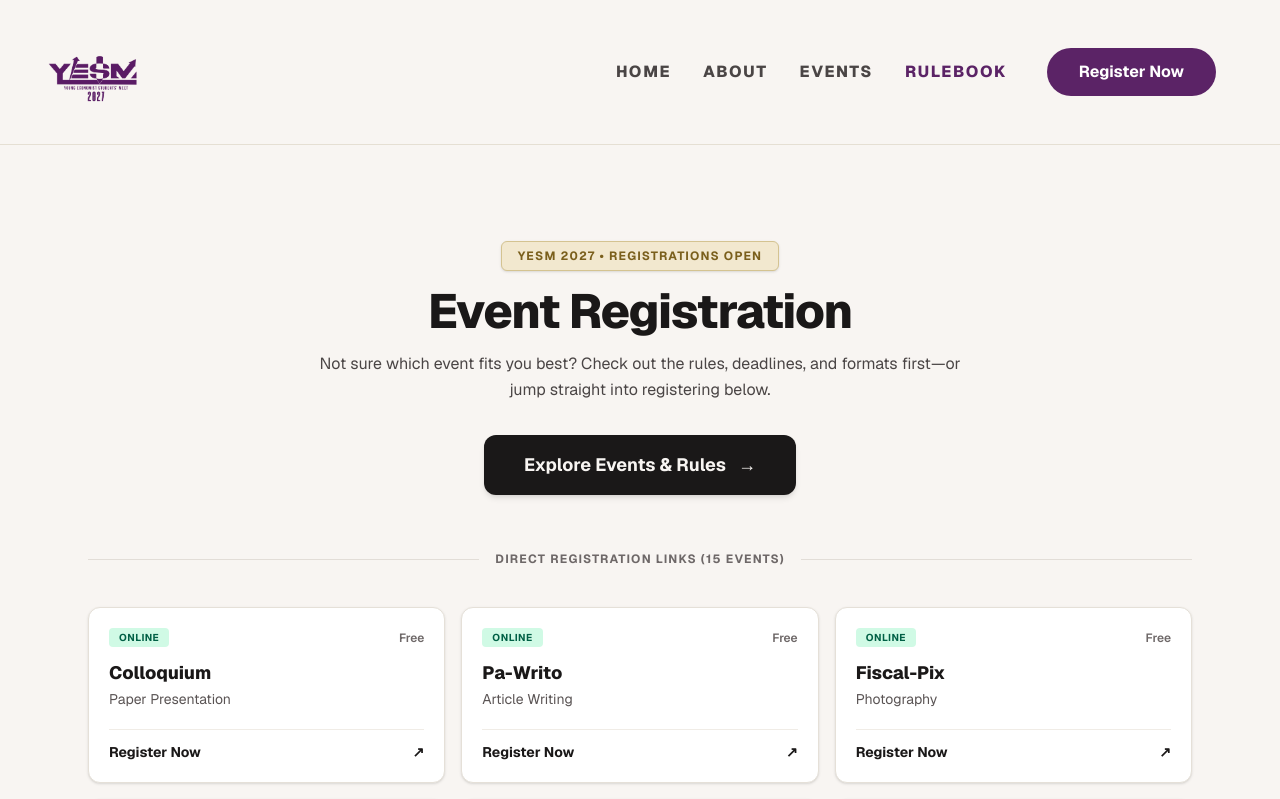
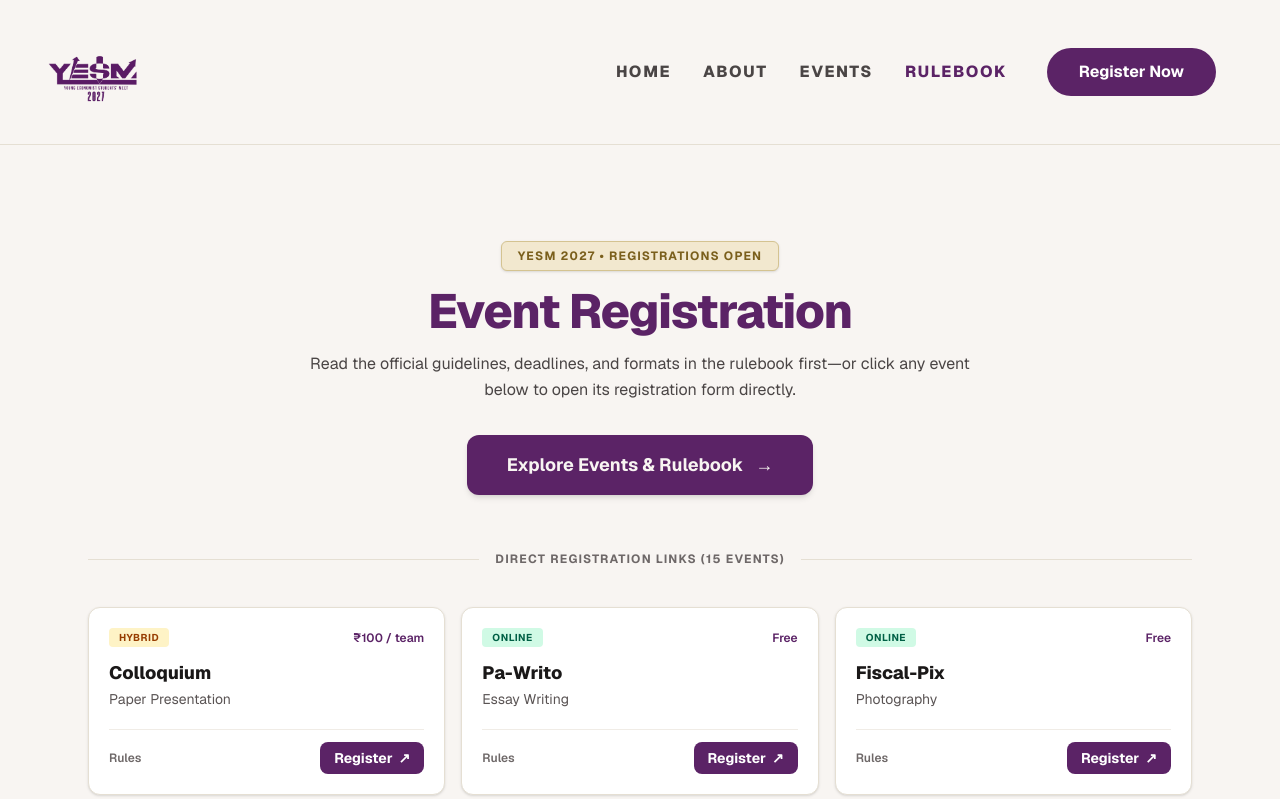
Before and after one commit to Sagniiiik/yesm-2026, a Next.js app: page /register in a window 1280 px wide. Shown: the top 799 px of the page. Built offline with nearby package versions, Linux system fonts and the light colour scheme.

Commit message:
register again

```diff
--- a/app/register/page.tsx
+++ b/app/register/page.tsx
@@ -93,26 +93,285 @@
 //   );
 // }
 
+
+
+
+
+
+
+
+//WORKING REGISTRATION CODE
+
+
+
+
+
+
+
+// import Link from "next/link";
+// import Navbar from "../../components/navbar";
+// import Footer from "../../components/footer";
+
+// const registrationEvents = [
+//   { id: "colloquium", mode: "ONLINE", title: "Colloquium", subtitle: "Paper Presentation", cost: "Free", formUrl: "https://forms.gle/xiFF6mHYc4R93SuQ9" },
+//   { id: "pa-writo", mode: "ONLINE", title: "Pa-Writo", subtitle: "Article Writing", cost: "Free", formUrl: "https://docs.google.com/forms/d/e/1FAIpQLSfc8_xgJ4Zm7XZzj0XScu7M8YVP3Vt-R9ilQ3eE7CljkOFixg/viewform?usp=preview" },
+//   { id: "fiscal-pix", mode: "ONLINE", title: "Fiscal-Pix", subtitle: "Photography", cost: "Free", formUrl: "https://docs.google.com/forms/d/e/1FAIpQLSfVBbILhPMKjkRUvib7lkYqXzNLmQJfWPTgxB44jMsnelxIkg/viewform?usp=header" },
+//   { id: "focalibre", mode: "ONLINE", title: "Focalibre", subtitle: "Short Film Making", cost: "Free", formUrl: "https://docs.google.com/forms/d/e/1FAIpQLSciIfMAWOXf5Q7vIOi5BaWAuYNJsFSI841JbSRISp8AwXoGcw/viewform?usp=publish-editor" },
+//   { id: "artflation", mode: "ONLINE", title: "Artflation", subtitle: "Poster Making", cost: "Free", formUrl: "https://docs.google.com/forms/d/e/1FAIpQLSdaHAJQvwMA6-ysAOwgxSThjWeAu0rdHl2inqRB9gtrisaIZw/viewform?usp=publish-editor" },
+//   { id: "econmotion", mode: "ONLINE", title: "Econmotion", subtitle: "Reel Making", cost: "Free", formUrl: "https://forms.gle/hBf9dPugc7ipzs4R9" },
+//   { id: "memesis", mode: "ONLINE", title: "Memesis", subtitle: "Meme Making", cost: "Free", formUrl: "https://docs.google.com/forms/d/e/1FAIpQLScAiWBFJQfdOydkB5hh44pgwnhQPdSbH3FkozitVichYpqNIA/viewform?usp=header" },
+//   { id: "equizilibrium", mode: "OFFLINE", title: "Equizilibrium", subtitle: "Quiz Competition", cost: "₹150 / team", formUrl: "https://forms.gle/tc3X3Sx5GNEhPkPRA" },
+//   { id: "ecogency", mode: "OFFLINE", title: "Ecogency", subtitle: "Oxford Style Debate", cost: "₹150/p | ₹300/team", formUrl: "https://docs.google.com/forms/d/1TwkM-_o1gYBB_bJdC1SJuqhSZeoaysdqh65fcX4C3H4/edit" },
+//   { id: "conferencia", mode: "OFFLINE", title: "Conferencia", subtitle: "Committee Simulation", cost: "Fees Apply", formUrl: "https://docs.google.com/forms/d/e/1FAIpQLSeccjgRP6Re0bSkpYGzYTSETqgi05J3jbbKE4QDNi-9OYCfiA/viewform?usp=publish-editor" },
+//   { id: "pitching-it", mode: "OFFLINE", title: "Pitching It", subtitle: "Shark Tank", cost: "Free", formUrl: "https://forms.gle/NibqJtaYLGA4WDGJ7" },
+//   { id: "resolving-it", mode: "OFFLINE", title: "Resolving It", subtitle: "Case Study", cost: "Free", formUrl: "https://forms.gle/5j3P6ADGWxVZGHbe9" },
+//   { id: "proffing-it", mode: "HYBRID", title: "Proffing-It", subtitle: "Mock Classroom", cost: "Free", formUrl: "https://forms.gle/t5kwivrFQ6qebFh58" },
+//   { id: "bid-o-nomics", mode: "OFFLINE", title: "Bid-o-nomics", subtitle: "The Eco-Nomic Auction", cost: "₹200 / team", formUrl: "https://docs.google.com/forms/d/e/1FAIpQLSey0VxoU0l8LVkRguguAD7XSCENEm_cO2FYl25iaCGf13iTgw/viewform?usp=publish-editor" },
+//   { id: "chaturanga", mode: "OFFLINE", title: "Chaturanga", subtitle: "Chess Tournament", cost: "₹100 / player", formUrl: "https://forms.cloud.microsoft/r/uqJeAxxJNv?embed=true" },
+// ];
+
+
+
+
+// export default function Register() {
+//   return (
+//     <div className="min-h-screen bg-[#F8F5F2] text-[#2A2626] flex flex-col font-sans">
+//       <Navbar />
+
+//       <main className="flex-1 max-w-6xl w-full mx-auto px-6 py-16 md:py-24">
+//         {/* Header & Big Explore Events CTA */}
+//         <div className="text-center max-w-2xl mx-auto mb-14">
+//           <div className="inline-block bg-[#F2E8CF] border border-[#D4C391] text-[#7A5F1C] px-4 py-1.5 rounded-md text-xs font-bold tracking-widest uppercase mb-4 shadow-sm">
+//             YESM 2027 • Registrations Open
+//           </div>
+//           <h1 className="text-4xl md:text-5xl font-extrabold text-[#1A1818] mb-4 tracking-tight">
+//             Event Registration
+//           </h1>
+//           <p className="text-[#4A4545] leading-relaxed mb-8">
+//             Not sure which event fits you best? Check out the rules, deadlines, and formats first—or jump straight into registering below.
+//           </p>
+
+//           {/* Big Top Button -> Leads to Events Section */}
+//           <Link
+//             href="/#events"
+//             className="inline-flex items-center justify-center gap-3 w-full sm:w-auto px-10 py-4 bg-[#1A1818] text-[#F8F5F2] hover:bg-[#332F2F] font-bold text-base md:text-lg rounded-xl shadow-md hover:shadow-lg transition-all duration-200 active:scale-[0.99]"
+//           >
+//             <span>Explore Events &amp; Rules</span>
+//             <span aria-hidden="true">→</span>
+//           </Link>
+//         </div>
+
+//         {/* Divider */}
+//         <div className="flex items-center gap-4 mb-10">
+//           <div className="h-px bg-[#E2DDD7] flex-1" />
+//           <span className="text-xs font-bold uppercase tracking-widest text-[#6E6868]">
+//             Direct Registration Links (15 Events)
+//           </span>
+//           <div className="h-px bg-[#E2DDD7] flex-1" />
+//         </div>
+
+//         {/* All Events Grid as Direct Form Buttons */}
+//         <div className="grid grid-cols-1 sm:grid-cols-2 lg:grid-cols-3 gap-4">
+//           {registrationEvents.map((event) => (
+//             <a
+//               key={event.id}
+//               href={event.formUrl}
+//               target="_blank"
+//               rel="noopener noreferrer"
+//               className="group flex flex-col justify-between p-5 bg-white border border-[#E5E0D8] hover:border-[#1A1818] rounded-xl shadow-sm hover:shadow-md transition-all duration-200"
+//             >
+//               <div>
+//                 <div className="flex items-center justify-between gap-2 mb-3">
+//                   <span
+//                     className={`text-[10px] font-bold uppercase tracking-wider px-2.5 py-0.5 rounded ${
+//                       event.mode === "ONLINE"
+//                         ? "bg-emerald-100 text-emerald-800"
+//                         : event.mode === "HYBRID"
+//                         ? "bg-amber-100 text-amber-800"
+//                         : "bg-stone-200 text-stone-800"
+//                     }`}
+//                   >
+//                     {event.mode}
+//                   </span>
+//                   <span className="text-xs font-semibold text-[#6E6868]">
+//                     {event.cost}
+//                   </span>
+//                 </div>
+
+//                 <h2 className="text-lg font-extrabold text-[#1A1818] group-hover:underline">
+//                   {event.title}
+//                 </h2>
+//                 <p className="text-sm text-[#5A5454] mt-0.5">
+//                   {event.subtitle}
+//                 </p>
+//               </div>
+
+//               <div className="mt-5 pt-3 border-t border-[#F0ECE6] flex items-center justify-between text-sm font-bold text-[#1A1818]">
+//                 <span>Register Now</span>
+//                 <span className="transform group-hover:translate-x-1 transition-transform">
+//                   ↗
+//                 </span>
+//               </div>
+//             </a>
+//           ))}
+//         </div>
+//       </main>
+
+//       <Footer />
+//     </div>
+//   );
+// }
+
+
+
+
 import Link from "next/link";
 import Navbar from "../../components/navbar";
 import Footer from "../../components/footer";
 
 const registrationEvents = [
-  { id: "colloquium", mode: "ONLINE", title: "Colloquium", subtitle: "Paper Presentation", cost: "Free", formUrl: "https://forms.gle/xiFF6mHYc4R93SuQ9" },
-  { id: "pa-writo", mode: "ONLINE", title: "Pa-Writo", subtitle: "Article Writing", cost: "Free", formUrl: "https://docs.google.com/forms/d/e/1FAIpQLSfc8_xgJ4Zm7XZzj0XScu7M8YVP3Vt-R9ilQ3eE7CljkOFixg/viewform?usp=preview" },
-  { id: "fiscal-pix", mode: "ONLINE", title: "Fiscal-Pix", subtitle: "Photography", cost: "Free", formUrl: "https://docs.google.com/forms/d/e/1FAIpQLSfVBbILhPMKjkRUvib7lkYqXzNLmQJfWPTgxB44jMsnelxIkg/viewform?usp=header" },
-  { id: "focalibre", mode: "ONLINE", title: "Focalibre", subtitle: "Short Film Making", cost: "Free", formUrl: "https://docs.google.com/forms/d/e/1FAIpQLSciIfMAWOXf5Q7vIOi5BaWAuYNJsFSI841JbSRISp8AwXoGcw/viewform?usp=publish-editor" },
-  { id: "artflation", mode: "ONLINE", title: "Artflation", subtitle: "Poster Making", cost: "Free", formUrl: "https://docs.google.com/forms/d/e/1FAIpQLSdaHAJQvwMA6-ysAOwgxSThjWeAu0rdHl2inqRB9gtrisaIZw/viewform?usp=publish-editor" },
-  { id: "econmotion", mode: "ONLINE", title: "Econmotion", subtitle: "Reel Making", cost: "Free", formUrl: "https://forms.gle/hBf9dPugc7ipzs4R9" },
-  { id: "memesis", mode: "ONLINE", title: "Memesis", subtitle: "Meme Making", cost: "Free", formUrl: "https://docs.google.com/forms/d/e/1FAIpQLScAiWBFJQfdOydkB5hh44pgwnhQPdSbH3FkozitVichYpqNIA/viewform?usp=header" },
-  { id: "equizilibrium", mode: "OFFLINE", title: "Equizilibrium", subtitle: "Quiz Competition", cost: "₹150 / team", formUrl: "https://forms.gle/tc3X3Sx5GNEhPkPRA" },
-  { id: "ecogency", mode: "OFFLINE", title: "Ecogency", subtitle: "Oxford Style Debate", cost: "₹150/p | ₹300/team", formUrl: "https://docs.google.com/forms/d/1TwkM-_o1gYBB_bJdC1SJuqhSZeoaysdqh65fcX4C3H4/edit" },
-  { id: "conferencia", mode: "OFFLINE", title: "Conferencia", subtitle: "Committee Simulation", cost: "Fees Apply", formUrl: "https://docs.google.com/forms/d/e/1FAIpQLSeccjgRP6Re0bSkpYGzYTSETqgi05J3jbbKE4QDNi-9OYCfiA/viewform?usp=publish-editor" },
-  { id: "pitching-it", mode: "OFFLINE", title: "Pitching It", subtitle: "Shark Tank", cost: "Free", formUrl: "https://forms.gle/NibqJtaYLGA4WDGJ7" },
-  { id: "resolving-it", mode: "OFFLINE", title: "Resolving It", subtitle: "Case Study", cost: "Free", formUrl: "https://forms.gle/5j3P6ADGWxVZGHbe9" },
-  { id: "proffing-it", mode: "HYBRID", title: "Proffing-It", subtitle: "Mock Classroom", cost: "Free", formUrl: "https://forms.gle/t5kwivrFQ6qebFh58" },
-  { id: "bid-o-nomics", mode: "OFFLINE", title: "Bid-o-nomics", subtitle: "The Eco-Nomic Auction", cost: "₹200 / team", formUrl: "https://docs.google.com/forms/d/e/1FAIpQLSey0VxoU0l8LVkRguguAD7XSCENEm_cO2FYl25iaCGf13iTgw/viewform?usp=publish-editor" },
-  { id: "chaturanga", mode: "OFFLINE", title: "Chaturanga", subtitle: "Chess Tournament", cost: "₹100 / player", formUrl: "https://forms.cloud.microsoft/r/uqJeAxxJNv?embed=true" },
+  {
+    id: "colloquium",
+    rulebookHref: "/rulebook#colloquium",
+    mode: "HYBRID",
+    title: "Colloquium",
+    subtitle: "Paper Presentation",
+    cost: "₹100 / team",
+    formUrl: "https://forms.gle/xiFF6mHYc4R93SuQ9", // 👈 Replace with your Colloquium link
+  },
+  {
+    id: "pa-writo",
+    rulebookHref: "/rulebook#pawrito",
+    mode: "ONLINE",
+    title: "Pa-Writo",
+    subtitle: "Essay Writing",
+    cost: "Free",
+    formUrl: "https://docs.google.com/forms/d/e/1FAIpQLSfc8_xgJ4Zm7XZzj0XScu7M8YVP3Vt-R9ilQ3eE7CljkOFixg/viewform?usp=preview", // 👈 Replace with your Pa-Writo link
+  },
+  {
+    id: "fiscal-pix",
+    rulebookHref: "/rulebook#fiscal-pix",
+    mode: "ONLINE",
+    title: "Fiscal-Pix",
+    subtitle: "Photography",
+    cost: "Free",
+    formUrl:
+      "https://docs.google.com/forms/d/e/1FAIpQLSfVBbILhPMKjkRUvib7lkYqXzNLmQJfWPTgxB44jMsnelxIkg/viewform?usp=header",
+  },
+  {
+    id: "focalibre",
+    rulebookHref: "/rulebook#focalibre",
+    mode: "ONLINE",
+    title: "Focalibre",
+    subtitle: "Short Film Making",
+    cost: "Free",
+    formUrl:
+      "https://docs.google.com/forms/d/e/1FAIpQLSciIfMAWOXf5Q7vIOi5BaWAuYNJsFSI841JbSRISp8AwXoGcw/viewform?usp=publish-editor",
+  },
+  {
+    id: "artflation",
+    rulebookHref: "/rulebook#artflation",
+    mode: "ONLINE",
+    title: "Artflation",
+    subtitle: "Poster Making",
+    cost: "Free",
+    formUrl:
+      "https://docs.google.com/forms/d/e/1FAIpQLSdaHAJQvwMA6-ysAOwgxSThjWeAu0rdHl2inqRB9gtrisaIZw/viewform?usp=publish-editor",
+  },
+  {
+    id: "econmotion",
+    rulebookHref: "/rulebook#econmotion",
+    mode: "ONLINE",
+    title: "Econmotion",
+    subtitle: "Reel Making",
+    cost: "Free",
+    formUrl: "https://forms.gle/hBf9dPugc7ipzs4R9",
+  },
+  {
+    id: "memesis",
+    rulebookHref: "/rulebook#memesis",
+    mode: "ONLINE",
+    title: "Memesis",
+    subtitle: "Meme Making",
+    cost: "Free",
+    formUrl:
+      "https://docs.google.com/forms/d/e/1FAIpQLScAiWBFJQfdOydkB5hh44pgwnhQPdSbH3FkozitVichYpqNIA/viewform?usp=header",
+  },
+  {
+    id: "equizilibrium",
+    rulebookHref: "/rulebook#equizilibrium",
+    mode: "OFFLINE",
+    title: "Equizilibrium",
+    subtitle: "Quiz Competition",
+    cost: "₹150 / team",
+    formUrl: "https://forms.gle/tc3X3Sx5GNEhPkPRA",
+  },
+  {
+    id: "ecogency",
+    rulebookHref: "/rulebook#ecogency",
+    mode: "OFFLINE",
+    title: "Ecogency",
+    subtitle: "Oxford Style Debate",
+    cost: "₹150/p | ₹300/team",
+    formUrl:
+      "https://docs.google.com/forms/d/1TwkM-_o1gYBB_bJdC1SJuqhSZeoaysdqh65fcX4C3H4/edit",
+  },
+  {
+    id: "conferencia",
+    rulebookHref: "/rulebook#conferencia",
+    mode: "OFFLINE",
+    title: "Conferencia",
+    subtitle: "Committee Simulation",
+    cost: "Fees Apply",
+    formUrl:
+      "https://docs.google.com/forms/d/e/1FAIpQLSeccjgRP6Re0bSkpYGzYTSETqgi05J3jbbKE4QDNi-9OYCfiA/viewform?usp=publish-editor",
+  },
+  {
+    id: "pitching-it",
+    rulebookHref: "/rulebook#pitching-it",
+    mode: "OFFLINE",
+    title: "Pitching It",
+    subtitle: "Shark Tank",
+    cost: "Free",
+    formUrl: "https://forms.gle/NibqJtaYLGA4WDGJ7",
+  },
+  {
+    id: "resolving-it",
+    rulebookHref: "/rulebook#resolving-it",
+    mode: "OFFLINE",
+    title: "Resolving It",
+    subtitle: "Case Study",
+    cost: "Free",
+    formUrl: "https://forms.gle/5j3P6ADGWxVZGHbe9",
+  },
+  {
+    id: "proffing-it",
+    rulebookHref: "/rulebook#proffing-it",
+    mode: "HYBRID",
+    title: "Proffing-It",
+    subtitle: "Mock Classroom",
+    cost: "Free",
+    formUrl: "https://forms.gle/t5kwivrFQ6qebFh58",
+  },
+  {
+    id: "bid-o-nomics",
+    rulebookHref: "/rulebook#bid-o-nomics",
+    mode: "OFFLINE",
+    title: "Bid-o-nomics",
+    subtitle: "The Eco-Nomic Auction",
+    cost: "₹200 / team",
+    formUrl:
+      "https://docs.google.com/forms/d/e/1FAIpQLSey0VxoU0l8LVkRguguAD7XSCENEm_cO2FYl25iaCGf13iTgw/viewform?usp=publish-editor",
+  },
+  {
+    id: "chaturanga",
+    rulebookHref: "/rulebook#chaturanga",
+    mode: "OFFLINE",
+    title: "Chaturanga",
+    subtitle: "Chess Tournament",
+    cost: "₹100 / player",
+    formUrl: "https://forms.cloud.microsoft/r/uqJeAxxJNv?embed=true",
+  },
 ];
 
 export default function Register() {
@@ -121,46 +380,43 @@ export default function Register() {
       <Navbar />
 
       <main className="flex-1 max-w-6xl w-full mx-auto px-6 py-16 md:py-24">
-        {/* Header & Big Explore Events CTA */}
+        {/* Header & Big Rulebook CTA */}
         <div className="text-center max-w-2xl mx-auto mb-14">
           <div className="inline-block bg-[#F2E8CF] border border-[#D4C391] text-[#7A5F1C] px-4 py-1.5 rounded-md text-xs font-bold tracking-widest uppercase mb-4 shadow-sm">
             YESM 2027 • Registrations Open
           </div>
-          <h1 className="text-4xl md:text-5xl font-extrabold text-[#1A1818] mb-4 tracking-tight">
+          <h1 className="text-4xl md:text-5xl font-extrabold text-[#5B2366] mb-4 tracking-tight">
             Event Registration
           </h1>
           <p className="text-[#4A4545] leading-relaxed mb-8">
-            Not sure which event fits you best? Check out the rules, deadlines, and formats first—or jump straight into registering below.
+            Read the official guidelines, deadlines, and formats in the rulebook first—or click any event below to open its registration form directly.
           </p>
 
-          {/* Big Top Button -> Leads to Events Section */}
+          {/* Big Top Button -> Leads to Official Rulebook */}
           <Link
-            href="/#events"
-            className="inline-flex items-center justify-center gap-3 w-full sm:w-auto px-10 py-4 bg-[#1A1818] text-[#F8F5F2] hover:bg-[#332F2F] font-bold text-base md:text-lg rounded-xl shadow-md hover:shadow-lg transition-all duration-200 active:scale-[0.99]"
+            href="/rulebook"
+            className="inline-flex items-center justify-center gap-3 w-full sm:w-auto px-10 py-4 bg-[#5B2366] text-[#F8F5F2] hover:bg-[#46194F] font-bold text-base md:text-lg rounded-xl shadow-md hover:shadow-lg transition-all duration-200 active:scale-[0.99]"
           >
-            <span>Explore Events &amp; Rules</span>
+            <span>Explore Events &amp; Rulebook</span>
             <span aria-hidden="true">→</span>
           </Link>
         </div>
 
         {/* Divider */}
         <div className="flex items-center gap-4 mb-10">
-          <div className="h-px bg-[#E2DDD7] flex-1" />
+          <div className="h-px bg-[#E5DFD3] flex-1" />
           <span className="text-xs font-bold uppercase tracking-widest text-[#6E6868]">
             Direct Registration Links (15 Events)
           </span>
-          <div className="h-px bg-[#E2DDD7] flex-1" />
+          <div className="h-px bg-[#E5DFD3] flex-1" />
         </div>
 
         {/* All Events Grid as Direct Form Buttons */}
         <div className="grid grid-cols-1 sm:grid-cols-2 lg:grid-cols-3 gap-4">
           {registrationEvents.map((event) => (
-            <a
+            <div
               key={event.id}
-              href={event.formUrl}
-              target="_blank"
-              rel="noopener noreferrer"
-              className="group flex flex-col justify-between p-5 bg-white border border-[#E5E0D8] hover:border-[#1A1818] rounded-xl shadow-sm hover:shadow-md transition-all duration-200"
+              className="group flex flex-col justify-between p-5 bg-white border border-[#E5DFD3] hover:border-[#5B2366] rounded-xl shadow-sm hover:shadow-md transition-all duration-200"
             >
               <div>
                 <div className="flex items-center justify-between gap-2 mb-3">
@@ -170,17 +426,17 @@ export default function Register() {
                         ? "bg-emerald-100 text-emerald-800"
                         : event.mode === "HYBRID"
                         ? "bg-amber-100 text-amber-800"
-                        : "bg-stone-200 text-stone-800"
+                        : "bg-[#F2E8CF] text-[#7A5F1C]"
                     }`}
                   >
                     {event.mode}
                   </span>
-                  <span className="text-xs font-semibold text-[#6E6868]">
+                  <span className="text-xs font-semibold text-[#5B2366]">
                     {event.cost}
                   </span>
                 </div>
 
-                <h2 className="text-lg font-extrabold text-[#1A1818] group-hover:underline">
+                <h2 className="text-lg font-extrabold text-[#1A1818]">
                   {event.title}
                 </h2>
                 <p className="text-sm text-[#5A5454] mt-0.5">
@@ -188,13 +444,27 @@ export default function Register() {
                 </p>
               </div>
 
-              <div className="mt-5 pt-3 border-t border-[#F0ECE6] flex items-center justify-between text-sm font-bold text-[#1A1818]">
-                <span>Register Now</span>
-                <span className="transform group-hover:translate-x-1 transition-transform">
-                  ↗
-                </span>
+              <div className="mt-5 pt-3 border-t border-[#F0ECE6] flex items-center justify-between gap-3 text-sm font-bold">
+                <Link
+                  href={event.rulebookHref}
+                  className="text-xs font-semibold text-[#6E6868] hover:text-[#5B2366] underline-offset-4 hover:underline"
+                >
+                  Rules
+                </Link>
+
+                <a
+                  href={event.formUrl}
+                  target="_blank"
+                  rel="noopener noreferrer"
+                  className="inline-flex items-center gap-1.5 px-3.5 py-1.5 bg-[#5B2366] text-white hover:bg-[#46194F] rounded-lg transition-colors"
+                >
+                  <span>Register</span>
+                  <span className="transform group-hover:translate-x-0.5 transition-transform">
+                    ↗
+                  </span>
+                </a>
               </div>
-            </a>
+            </div>
           ))}
         </div>
       </main>
```
